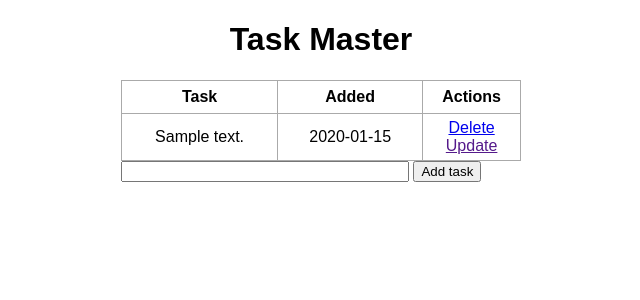
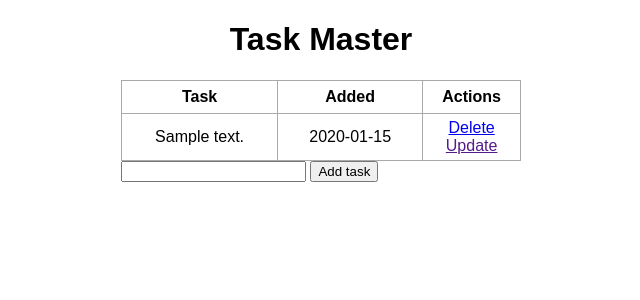
Before and after one commit to 0xVolt/learn-flask, a Flask app: page / in a window 1280 px wide. Shown: the top 300 px of the page, without its empty margins (319-959 px from the left). Run offline with Flask 2, Linux system fonts and the light colour scheme; tables that the repository leaves empty hold one stand-in row (values such as "Sample post").

Commit message:
Updated main.css

```diff
--- a/static/css/main.css
+++ b/static/css/main.css
@@ -33,7 +33,3 @@ td {
 .form {
     margin-top: 20px;
 }
-
-#content {
-    width: 70%;
-}
```
